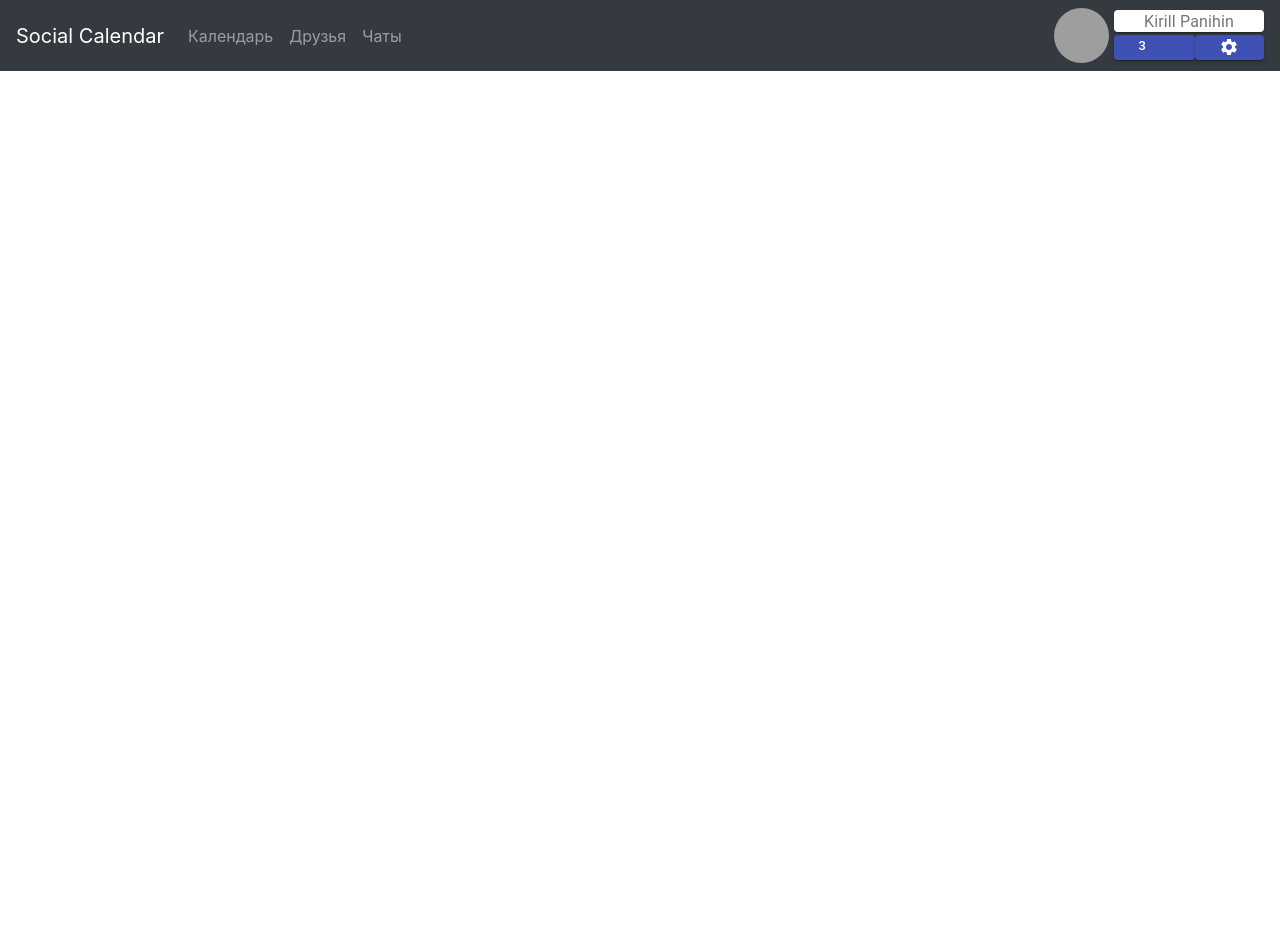
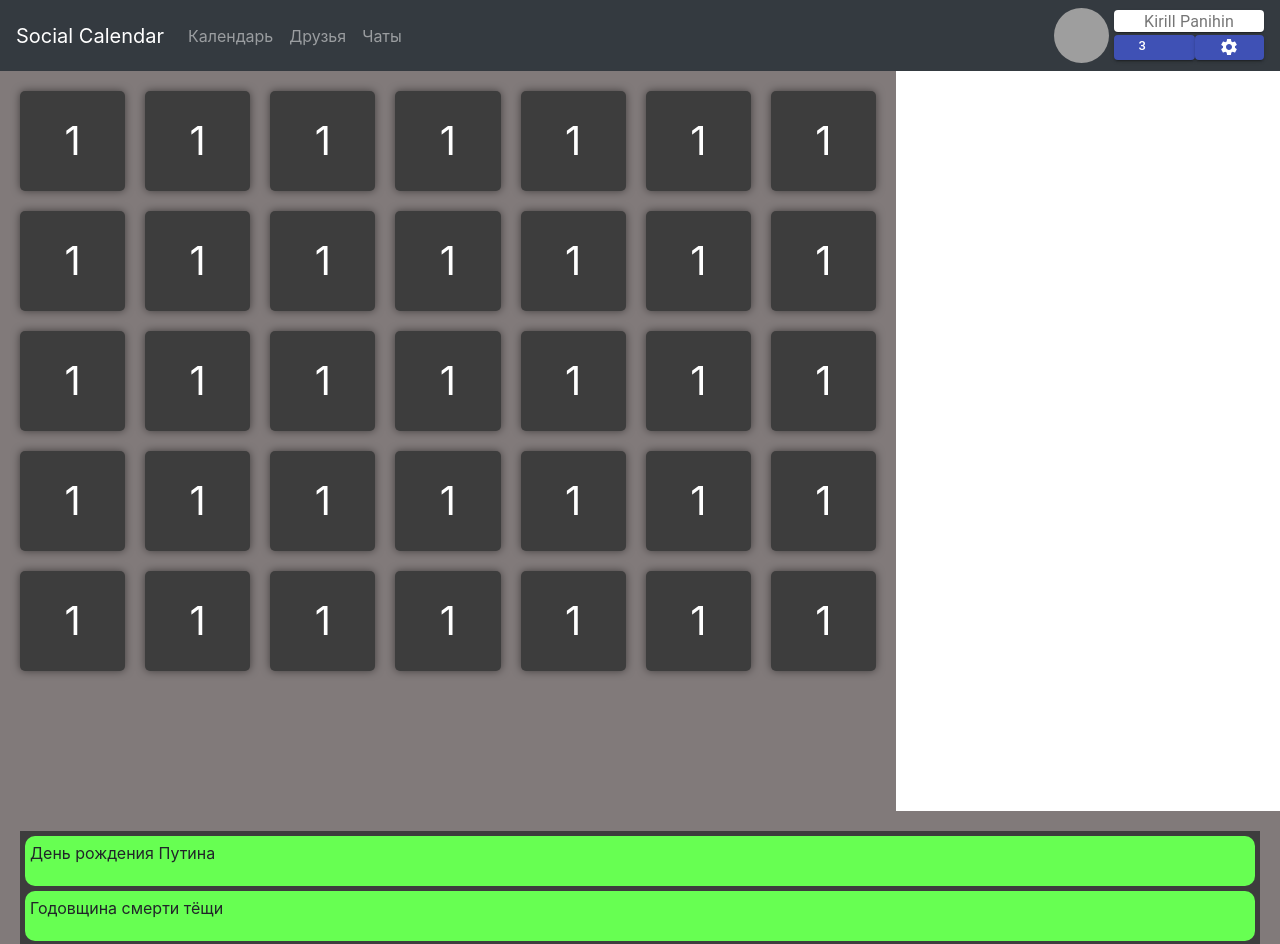
Before and after one commit to stormkirill98/social-calendar-front, a React (Create React App) app: page / in a window 1280 px wide. Shown: the top 944 px of the page. Before the commit the page ends 800 px from the top, so only its background shows below. Built offline with nearby package versions, Linux system fonts and the light colour scheme; grey boxes are pictures that could not be loaded.

Commit message:
something

```diff
--- a/src/App.js
+++ b/src/App.js
@@ -1,8 +1,10 @@
 import React from 'react';
-import Header from "./Header";
+import Calendar from "./Calendar";
 
 export default function App() {
-  return (
-    <Header/>
-  );
+    return (
+        <>
+            <Calendar/>
+        </>
+    );
 }
--- /dev/null
+++ b/src/Calendar.js
@@ -0,0 +1,16 @@
+import React from "react";
+import Header from "./Header";
+import Month from "./Month";
+import EventList from "./EventList";
+
+export default class Calendar extends React.Component {
+    render() {
+        return (
+            <>
+                <Header/>
+                <Month/>
+                <EventList/>
+            </>
+        );
+    }
+}
--- /dev/null
+++ b/src/Day.js
@@ -0,0 +1,12 @@
+import React from "react";
+import "./css/Day.css"
+
+export default class Header extends React.Component {
+    render() {
+        return (
+            <div className="day-plate">
+
+            </div>
+        );
+    }
+}
--- /dev/null
+++ b/src/EventList.js
@@ -0,0 +1,17 @@
+import React from "react";
+import "./css/EventList.css"
+
+
+export default class EventList extends React.Component {
+    render() {
+        return (
+            <div className="events-area">
+                <div className="events-list">
+                    <div className="event-details">День рождения Путина</div>
+                    <div className="event-details">Годовщина смерти тёщи</div>
+                    <div className="event-details">Победа Гватемалы над Р.Конго</div>
+                </div>
+            </div>
+        );
+    }
+}
--- /dev/null
+++ b/src/Month.js
@@ -0,0 +1,47 @@
+import React from "react";
+import "./css/Month.css"
+import Day from "./Day";
+
+export default class Month extends React.Component {
+    render() {
+        return (
+            <div className="month-grid">
+                <Day/>
+                <Day/>
+                <Day/>
+                <Day/>
+                <Day/>
+                <Day/>
+                <Day/>
+                <Day/>
+                <Day/>
+                <Day/>
+                <Day/>
+                <Day/>
+                <Day/>
+                <Day/>
+                <Day/>
+                <Day/>
+                <Day/>
+                <Day/>
+                <Day/>
+                <Day/>
+                <Day/>
+                <Day/>
+                <Day/>
+                <Day/>
+                <Day/>
+                <Day/>
+                <Day/>
+                <Day/>
+                <Day/>
+                <Day/>
+                <Day/>
+                <Day/>
+                <Day/>
+                <Day/>
+                <Day/>
+            </div>
+        );
+    }
+}
--- a/src/css/Calendar.css
+++ b/src/css/Calendar.css
@@ -1,177 +1,3 @@
-@import "Header.css";
-
-* {
-    margin: 0;
-    padding: 0;
-}
-
-@font-face {
-    font-family: "Algerian";
-    src: url(../fonts/Algerian.TTF);
-}
-
-main {
-    counter-reset: day;
-    margin: 0 !important;
-    background: rgb(129, 122, 122);
-    min-width: 1120px;
-}
-
-.month-grid {
-    width: 70%;
-    flex: 1 auto;
-    display: grid;
-    padding: 20px;
-    border-width: 2px;
-    background: rgb(129, 122, 122);
-    grid-template-columns: repeat(7, 1fr);
-    grid-template-rows:  0.5fr repeat(5, 1fr);
-    gap: 20px;
-}
-
-.day-name,
-.day-plate{
-    background: #3D3D3D;
-    display: flex;
-    flex-direction: column;
-    justify-content: center;
-    align-items: center;
-    color: #ffffff;
-    border-radius: 5px;
-    border: 4px solid rgba(0, 0, 0, 0);
-    min-width: 100px;
+.container {
 
 }
-
-.day-name {
-    font-size: 30px;
-    border-radius: 2px;
-    /* min-width: 85px; */
-}
-
-.day-plate {
-    font-size: 40px;
-    box-shadow: 0 0 8px rgba(0,0,0,0.5);
-    min-height: 100px;
-}
-
-.day-plate::before {
-    counter-increment: day;
-    content: counter(day);
-}
-
-.day-plate:hover {
-    cursor: pointer;
-    box-shadow: none;
-    border: 4px solid rgb(50, 50, 50);
-}
-
-.mini-events{
-    width: 100%;
-    display: flex;
-    justify-content: space-evenly;
-}
-
-.mini-events img,
-.mini-events a img{
-    border-radius: 4px;
-    height: 25px;
-    width: 25px;
-}
-.mini-events a{
-    display: flex;
-}
-
-.day-name:nth-child(1)::after{ content: "Понедельник" }
-.day-name:nth-child(2)::after{ content: "Вторник" }
-.day-name:nth-child(3)::after{ content: "Среда" }
-.day-name:nth-child(4)::after{ content: "Четверг" }
-.day-name:nth-child(5)::after{ content: "Пятница" }
-.day-name:nth-child(6)::after{ content: "Суббота" }
-.day-name:nth-child(7)::after{ content: "Воскресенье"}
-
-.events-area{
-    background: rgb(129, 122, 122);
-    flex: 1 auto;
-    padding: 20px;
-}
-
-.events-list{
-    background: #3D3D3D;
-    overflow-y: auto;
-    height: 100%;
-    padding: 5px;
-}
-
-.event-details{
-    height: 50px;
-    background: rgb(103, 255, 82);
-    border-radius: 10px;
-    margin-top: 5px;
-    padding: 5px;
-}
-.event-details:nth-child(1){margin-top: 0;}
-
-body.body{
-    background: rgb(129, 122, 122);;
-}
-
-@media(max-width:1600px){
-    .day-name{
-        font-size: 22px;
-    }
-    .day-plate{
-        font-size: 35px;
-        min-height: 85px;
-    }
-}
-
-@media(max-width:1366px){
-    .day-name{
-        font-size: 18px;
-    }
-    .day-plate{
-        font-size: 25px;
-        min-height: 72px;
-    }
-}
-
-@media(max-width:1280px){
-    .day-name{
-        font-size: 16px;
-    }
-    .day-plate{
-        font-size: 25px;
-        min-height: 65px;
-    }
-}
-
-@media (max-width: 1200px) {
-    .day-name:nth-child(1)::after{ content: "ПН" }
-    .day-name:nth-child(2)::after{ content: "ВТ" }
-    .day-name:nth-child(3)::after{ content: "СР" }
-    .day-name:nth-child(4)::after{ content: "ЧТ" }
-    .day-name:nth-child(5)::after{ content: "ПТ" }
-    .day-name:nth-child(6)::after{ content: "СБ" }
-    .day-name:nth-child(7)::after{ content: "ВС" }
-    /* .day-name{
-        font-size: 16px;
-    }
-    .day-plate{
-        font-size: 25px;
-        min-height: 65px;
-    } */
-    .mini-events a img,
-    .mini-events img{
-        height: 20px;
-        width: 20px;
-    }
-
-    .day-name, .day-plate{
-        min-width: 70px;
-    }
-
-    .events-area{
-        min-width: 10px;
-    }
-}
--- /dev/null
+++ b/src/css/Day.css
@@ -0,0 +1,35 @@
+.day-name,
+.day-plate{
+    background: #3D3D3D;
+    display: flex;
+    flex-direction: column;
+    justify-content: center;
+    align-items: center;
+    color: #ffffff;
+    border-radius: 5px;
+    border: 4px solid rgba(0, 0, 0, 0);
+    min-width: 100px;
+}
+
+.day-name {
+    font-size: 30px;
+    border-radius: 2px;
+    /* min-width: 85px; */
+}
+
+.day-plate {
+    font-size: 40px;
+    box-shadow: 0 0 8px rgba(0,0,0,0.5);
+    min-height: 100px;
+}
+
+.day-plate::before {
+    counter-increment: day;
+    content: counter(day);
+}
+
+.day-plate:hover {
+    cursor: pointer;
+    box-shadow: none;
+    border: 4px solid rgb(50, 50, 50);
+}
--- /dev/null
+++ b/src/css/EventList.css
@@ -0,0 +1,21 @@
+.events-area{
+    background: rgb(129, 122, 122);
+    flex: 1 auto;
+    padding: 20px;
+}
+
+.events-list{
+    background: #3D3D3D;
+    overflow-y: auto;
+    height: 100%;
+    padding: 5px;
+}
+
+.event-details{
+    height: 50px;
+    background: rgb(103, 255, 82);
+    border-radius: 10px;
+    margin-top: 5px;
+    padding: 5px;
+}
+.event-details:nth-child(1){margin-top: 0;}
--- /dev/null
+++ b/src/css/Month.css
@@ -0,0 +1,11 @@
+.month-grid {
+    width: 70%;
+    flex: 1 auto;
+    display: grid;
+    padding: 20px;
+    border-width: 2px;
+    background: rgb(129, 122, 122);
+    grid-template-columns: repeat(7, 1fr);
+    grid-template-rows:  0.5fr repeat(5, 1fr);
+    gap: 20px;
+}
```
